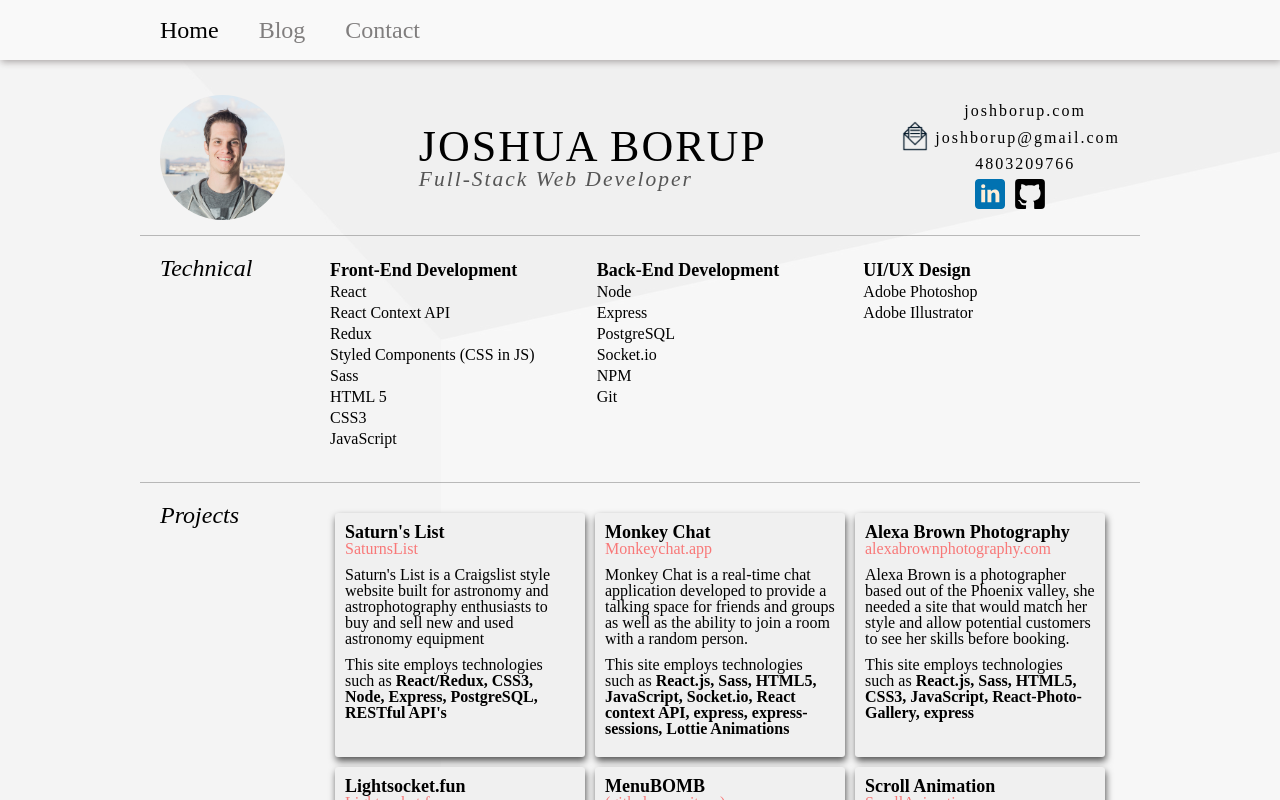
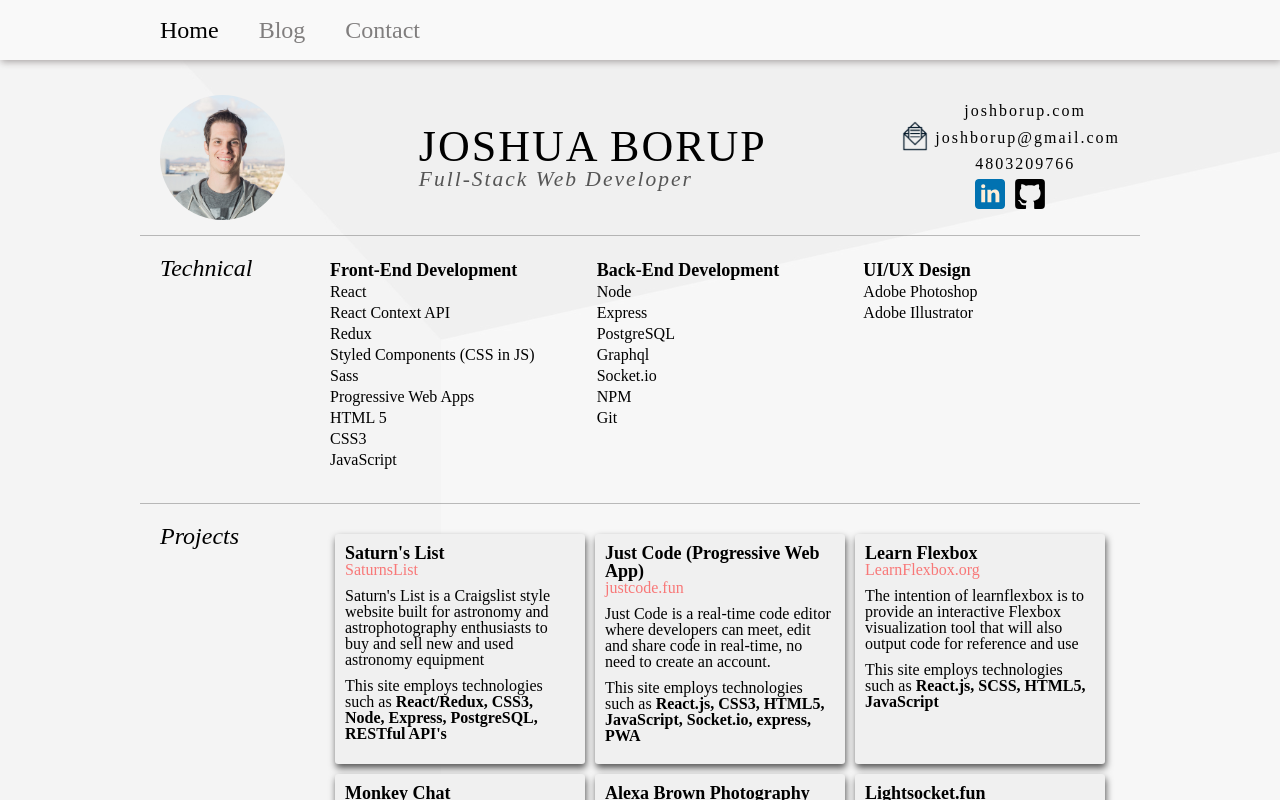
Before and after one commit to joshborup/portfolio, a React (Create React App) app: page / in a window 1280 px wide. Shown: the top 800 px of the page. Built offline with nearby package versions, Linux system fonts and the light colour scheme; a web font is replaced by a local one.

Commit message:
updated projects and tech

```diff
--- a/src/components/Home/Projects.js
+++ b/src/components/Home/Projects.js
@@ -25,6 +25,44 @@ export default class Projects extends Component {
                                 </div>
                             </div>
                         </div>
+                    </div>
+
+                    <div>
+                        <h3>Just Code (Progressive Web App)</h3>
+                        <a href='https://justcode.fun/'>justcode.fun</a>
+                        <p>Just Code is a real-time code editor where developers can meet, edit and share code in real-time, no need to create an account.</p>
+                        <p>This site employs technologies such as <span className='stack'>React.js, CSS3, HTML5, JavaScript, Socket.io, express, PWA</span></p>
+                        <div className='hover-project'>
+                            <h1>Just Code</h1>
+                                <div>
+                                    <div>
+                                        Desktop
+                                    </div>
+
+                                    <div>
+                                        Mobile
+                                    </div>
+                                </div>
+                            </div>
+                    </div>
+
+                    <div>
+                        <h3>Learn Flexbox</h3>
+                        <a href='https://learnflexbox.org/'>LearnFlexbox.org</a>
+                        <p>The intention of learnflexbox is to provide an interactive Flexbox visualization tool that will also output code for reference and use</p>
+                        <p>This site employs technologies such as <span className='stack'>React.js, SCSS, HTML5, JavaScript</span></p>
+                        <div className='hover-project'>
+                            <h1>Learn Flexbox</h1>
+                                <div>
+                                    <div>
+                                        Desktop
+                                    </div>
+
+                                    <div>
+                                        Mobile
+                                    </div>
+                                </div>
+                            </div>
                     </div>
 
                     <div>
--- a/src/components/Home/Technical.js
+++ b/src/components/Home/Technical.js
@@ -16,6 +16,7 @@ export default class Technical extends Component {
                          <li>Redux</li>
                          <li>Styled Components (CSS in JS)</li>
                          <li>Sass</li>
+                         <li>Progressive Web Apps</li>
                          <li>HTML 5</li>
                          <li>CSS3</li>
                          <li>JavaScript</li>
@@ -28,6 +29,7 @@ export default class Technical extends Component {
                          <li>Node</li>
                          <li>Express</li>
                          <li>PostgreSQL</li>
+                         <li>Graphql</li>
                          <li>Socket.io</li>
                          <li>NPM</li>
                          <li>Git</li>
```
Also changed, not shown: 2 other files (tests, documents, lock files or other folders).
